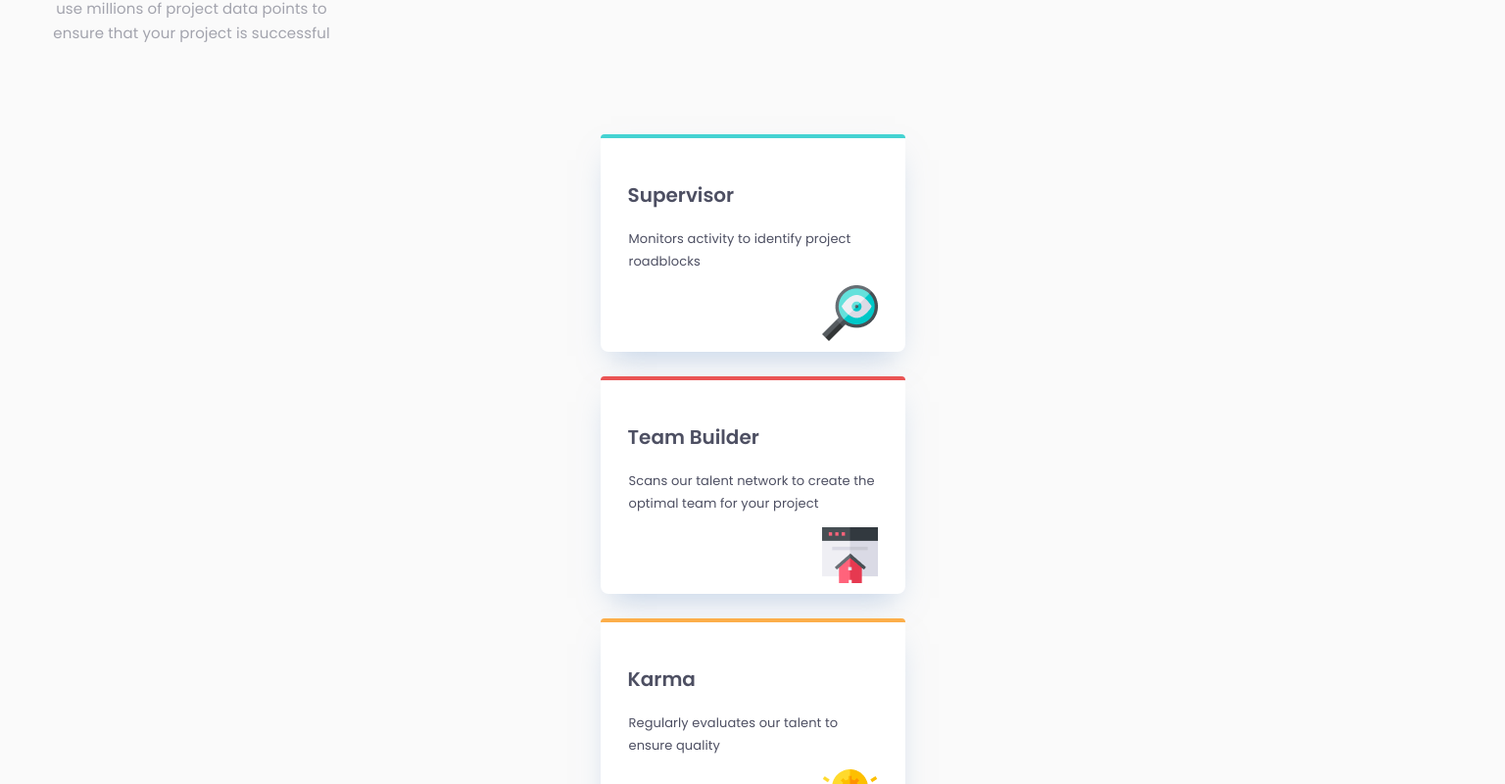
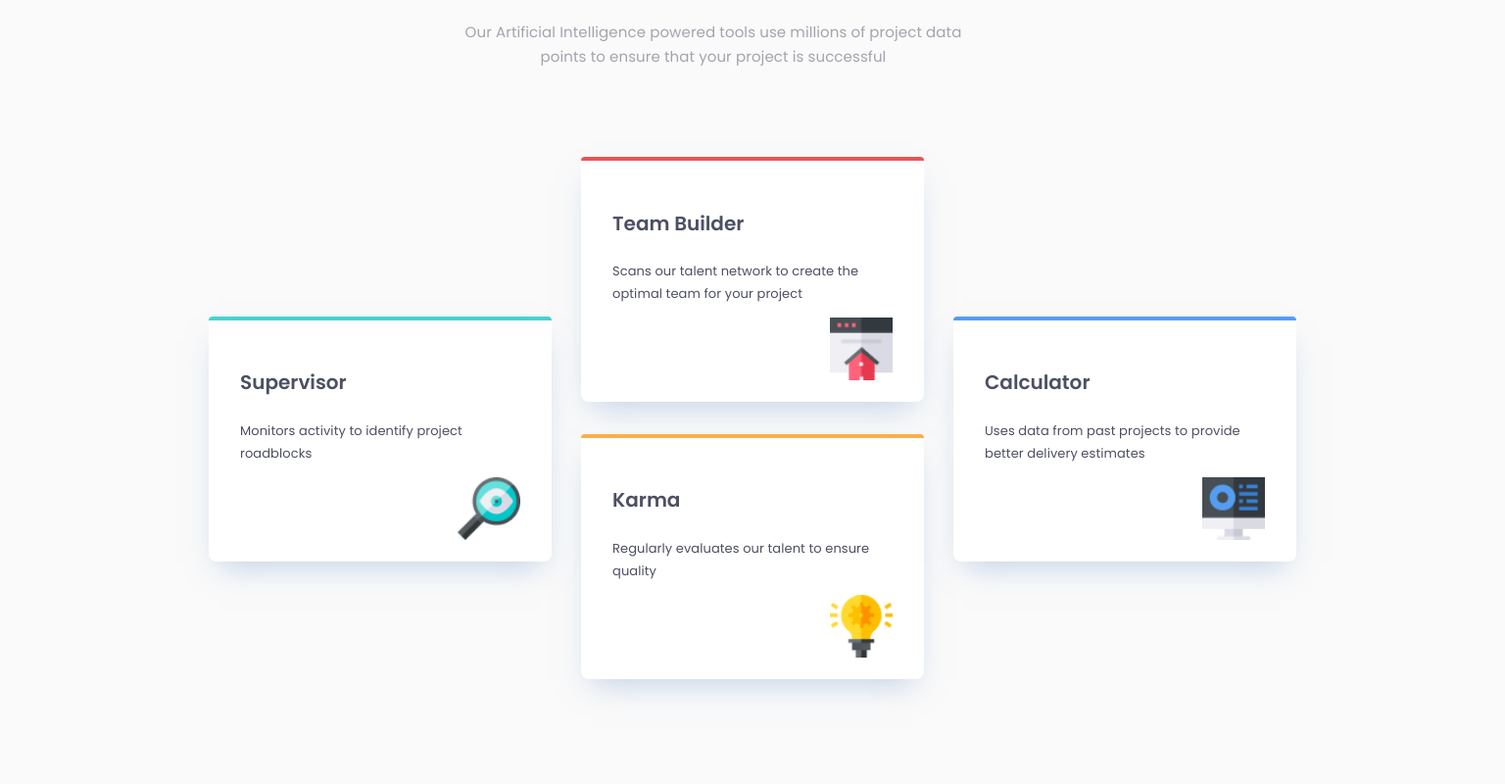
Before and after one commit to alexChachkhiani/four_card_feature_section, a plain HTML site: page index.html in a window 1536 px wide. Shown: the part 224-1024 px from the top of the page at 98% size. After the commit the page ends 978 px from the top, so only its background shows below. Drawn offline with Linux system fonts and the light colour scheme.

Commit message:
made the page responsive for desktop 1440x922 version

```diff
--- a/index.html
+++ b/index.html
@@ -5,6 +5,7 @@
     <meta charset="UTF-8">
     <meta http-equiv="X-UA-Compatible" content="IE=edge">
     <meta name="viewport" content="width=device-width, initial-scale=1.0">
+    <link rel="icon" type="image/png" sizes="32x32" href="./images/favicon-32x32.png">
     <link rel="stylesheet" href="styles.css">
     <title>Four Card feature Section</title>
 </head>
--- a/styles.css
+++ b/styles.css
@@ -1,8 +1,4 @@
 @import url("https://fonts.googleapis.com/css2?family=Poppins:ital,wght@0,100;0,200;0,300;0,400;0,500;0,600;0,700;0,800;0,900;1,100;1,200;1,300;1,400;1,500;1,600;1,700;1,800;1,900&display=swap");
-
-html {
-  box-sizing: border-box;
-}
 
 body {
   font-family: "Poppins", sans-serif;
@@ -146,3 +142,102 @@ header p {
 
   padding: 0px 28px 28px 226px;
 }
+
+@media screen and (min-width: 1440px) {
+  body {
+    overflow-x: hidden;
+  }
+
+  .container {
+    width: 1110px;
+    height: 530px;
+    display: grid;
+    grid-template-columns: repeat(3, auto);
+    grid-template-rows: 25% 50% 25%;
+    gap: 30px;
+    margin: 64px auto;
+  }
+
+  #supervisor {
+    grid-column: 1/1;
+    grid-row-start: 2;
+    width: 350px;
+    height: 250px;
+  }
+
+  #team-builder {
+    grid-column: 2/2;
+    width: 350px;
+    height: 250px;
+  }
+
+  #karma {
+    grid-column: 2/2;
+    grid-row: 2/2;
+    margin-top: 120px;
+    width: 350px;
+    height: 250px;
+  }
+
+  #calculator {
+    grid-column: 3/3;
+    grid-row: 2/2;
+    width: 350px;
+    height: 250px;
+  }
+
+  .supervisor-hat,
+  .team-builder-hat,
+  .karma-hat,
+  .calculator-hat {
+    width: 350px;
+    height: 4px;
+    flex-shrink: 0;
+  }
+
+  #supervisor h2,
+  #team-builder h2,
+  #karma h2,
+  #calculator h2 {
+    padding: 32px 0px 0px 32px;
+  }
+
+  #supervisor p,
+  #team-builder p,
+  #karma p,
+  #calculator p {
+    padding: 6px 32px 0px 32px;
+    width: 286px;
+  }
+
+  header {
+    width: 540px;
+    height: 168px;
+    padding: 80px 450px 64px 450px;
+  }
+
+  header h1 {
+    font-size: 36px;
+    line-height: 54px;
+    text-align: center;
+    letter-spacing: 0.25px;
+  }
+
+  header h1 span {
+    font-size: 36px;
+    line-height: 54px;
+    letter-spacing: 0.25px;
+  }
+
+  header p {
+    width: 540px;
+  }
+
+  .icon {
+    width: 64px;
+    height: 64px;
+    flex-shrink: 0;
+
+    padding-left: 254px;
+  }
+}
```
